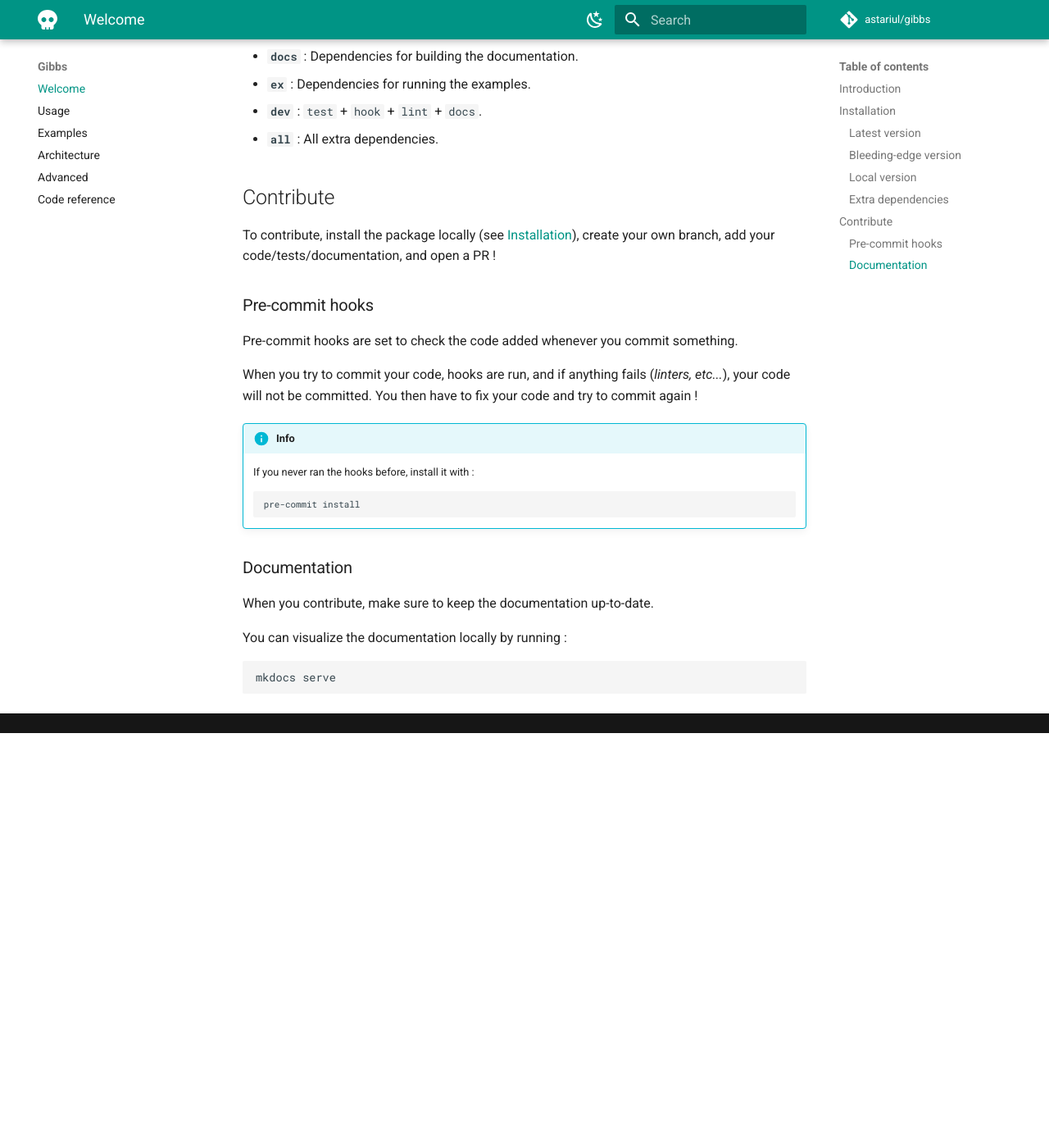
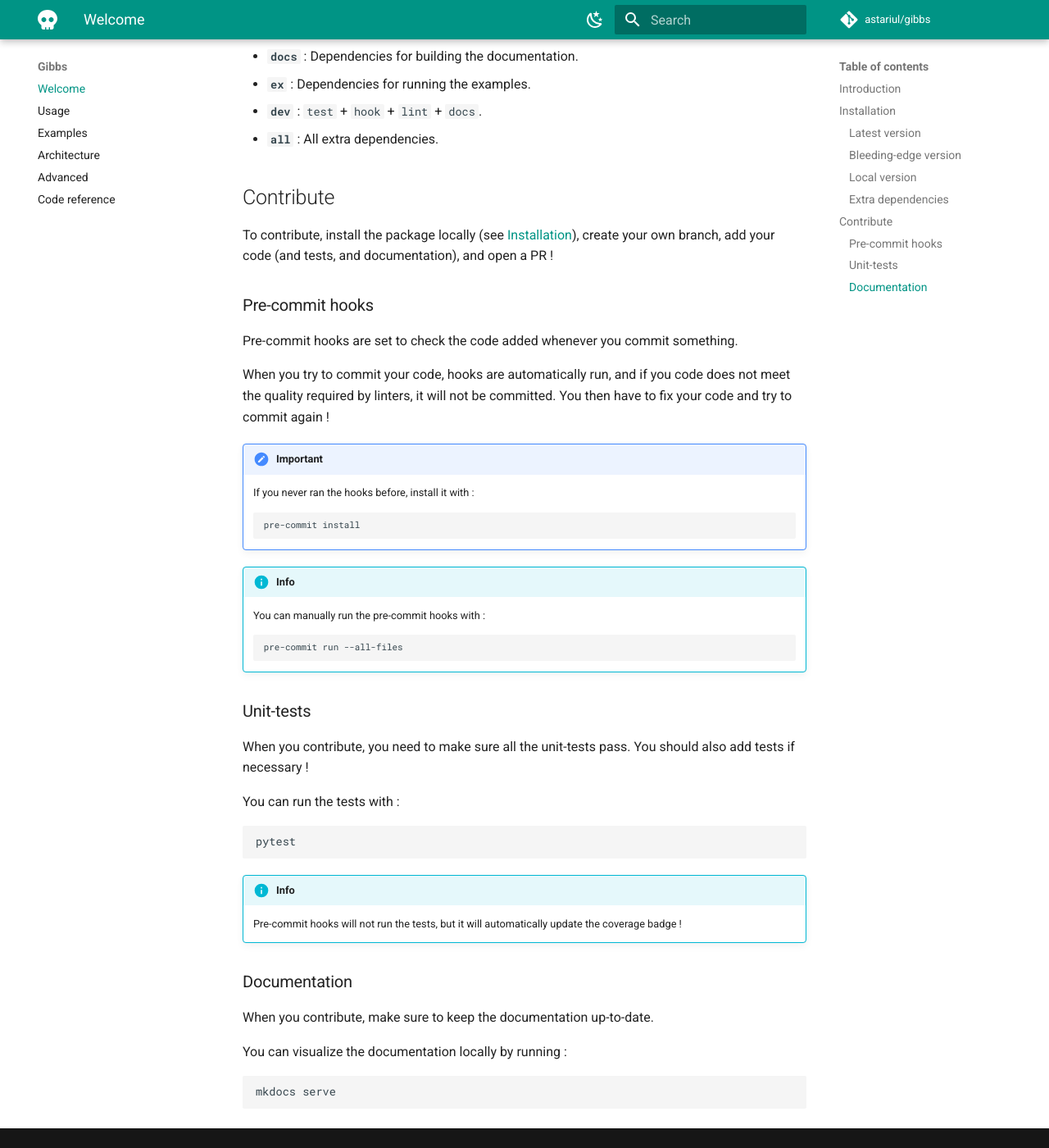
Before and after one commit to astariul/gibbs, an MkDocs documentation site: the page built from docs/index.md, in a window 1280 px wide and 1400 px high, scrolled down 1421 px. Shown: the whole window at 82% size. Built offline with MkDocs 1.6.1 and Material for MkDocs 9.7.7, drawn with Linux system fonts in a browser that asks for light colours; comment, search, counter and statistics services are not loaded; the version menu is left out; before the commit the page ends 2315 px from its top, so only the background shows below that.

Commit message:
:memo: Update docs details

````diff
--- a/docs/index.md
+++ b/docs/index.md
@@ -66,19 +66,38 @@ List of extra dependencies :
 
 ## Contribute
 
-To contribute, install the package locally (see [Installation](#local-version)), create your own branch, add your code/tests/documentation, and open a PR !
+To contribute, install the package locally (see [Installation](#local-version)), create your own branch, add your code (and tests, and documentation), and open a PR !
 
 ### Pre-commit hooks
 
 Pre-commit hooks are set to check the code added whenever you commit something.
 
-When you try to commit your code, hooks are run, and if anything fails (_linters, etc..._), your code will not be committed. You then have to fix your code and try to commit again !
+When you try to commit your code, hooks are automatically run, and if you code does not meet the quality required by linters, it will not be committed. You then have to fix your code and try to commit again !
 
-!!! info
+!!! important
     If you never ran the hooks before, install it with :
     ```bash
     pre-commit install
     ```
+
+!!! info
+    You can manually run the pre-commit hooks with :
+    ```bash
+    pre-commit run --all-files
+    ```
+
+### Unit-tests
+
+When you contribute, you need to make sure all the unit-tests pass. You should also add tests if necessary !
+
+You can run the tests with :
+
+```bash
+pytest
+```
+
+!!! info
+    Pre-commit hooks will not run the tests, but it will automatically update the coverage badge !
 
 ### Documentation
 
````
Also changed, not shown: README.md (+23 -1 lines).
